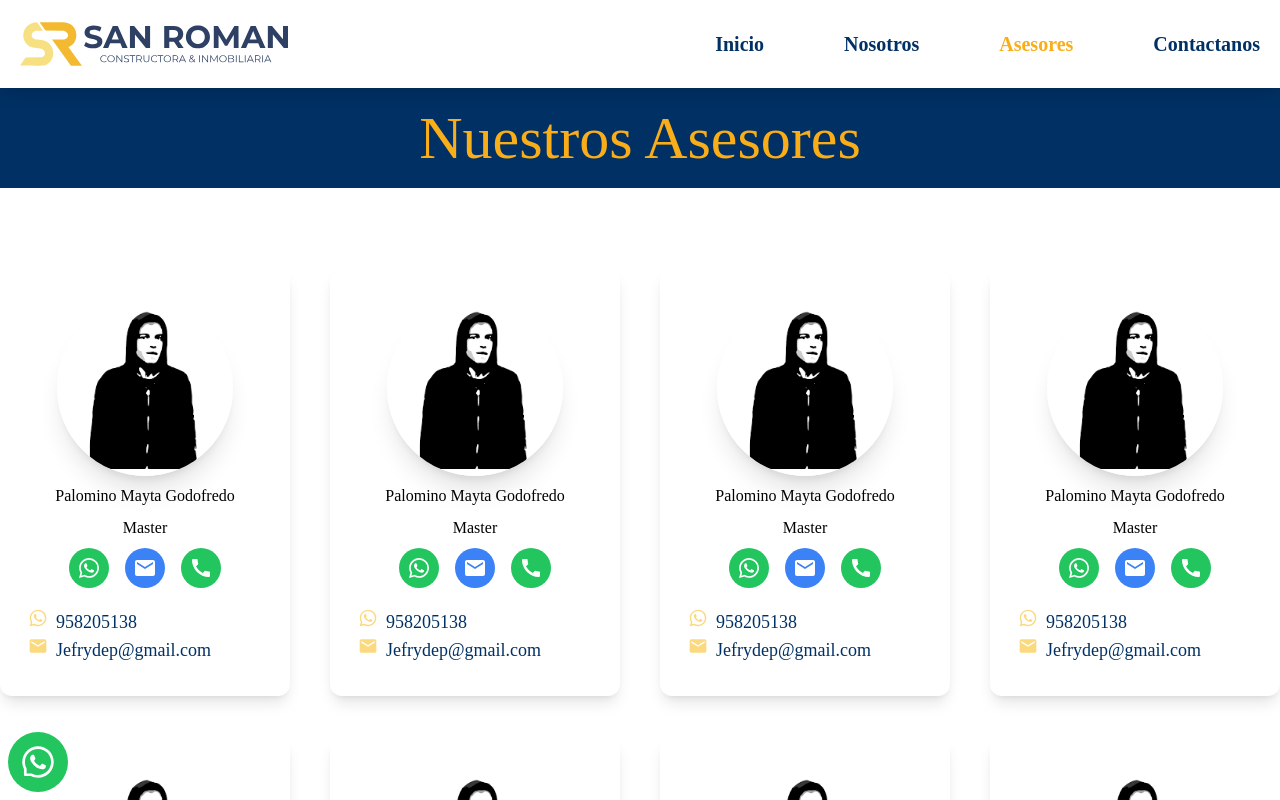
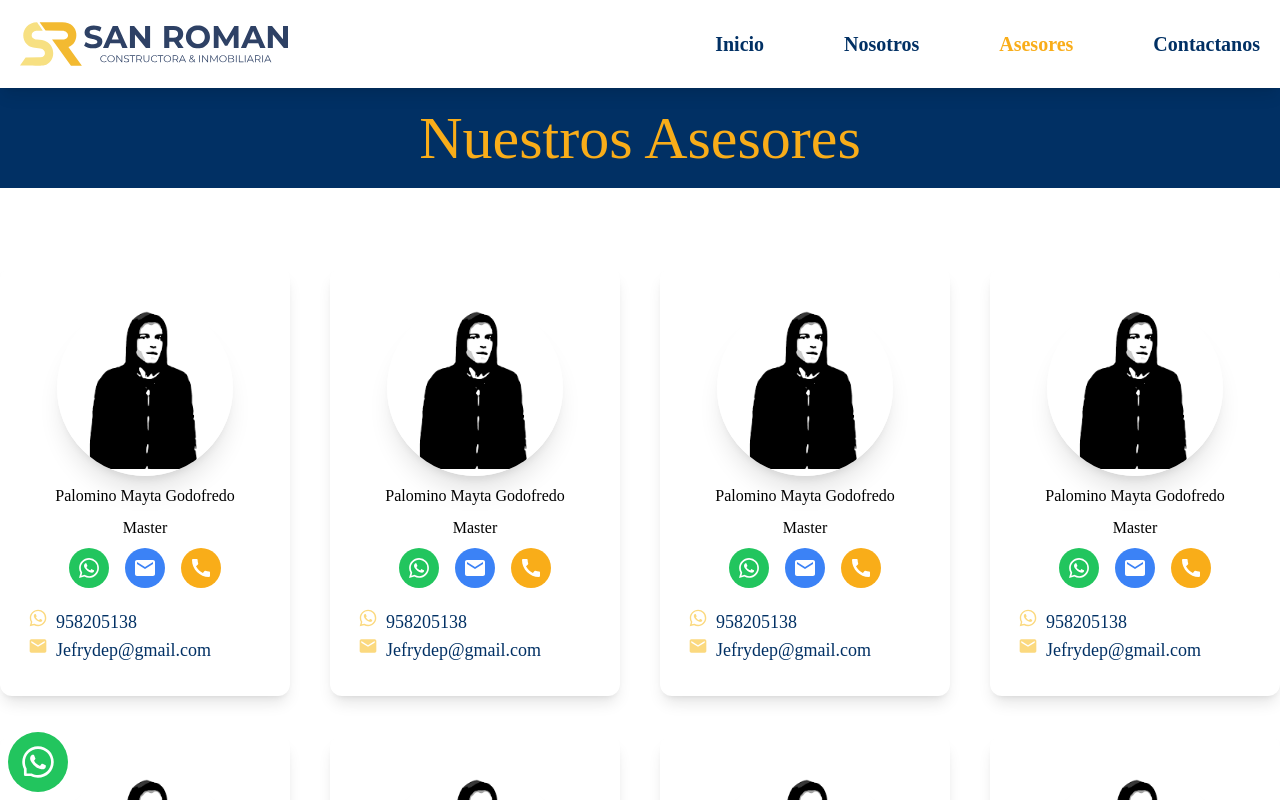
Before and after one commit to jefrydep/web_spa_san_roman, a Next.js app: page /asesores in a window 1280 px wide. Shown: the top 800 px of the page. Built offline with nearby package versions, Linux system fonts and the light colour scheme.

Commit message:
asesores2

```diff
--- a/components/asesores/CardAsesores.tsx
+++ b/components/asesores/CardAsesores.tsx
@@ -43,8 +43,8 @@ const CardAsesores = ({
             <div className="bg-blue-500 rounded-full w-10 h-10 flex items-center justify-center">
               <MdEmail size={24} color="white" />
             </div>
-            <div className="bg-green-500 rounded-full w-10 h-10 flex items-center justify-center">
-              <Link target="_blank" href={`tel:+51958205138`}>
+            <div className="bg-primary-sm rounded-full w-10 h-10 flex items-center justify-center">
+              <Link target="_blank" href={`tel:+51${whatssap}`}>
                 <MdCall
                   size={24}
                   // href="https://www.gmail.com/mail/help/intl/es/about.html?iframe"
```
